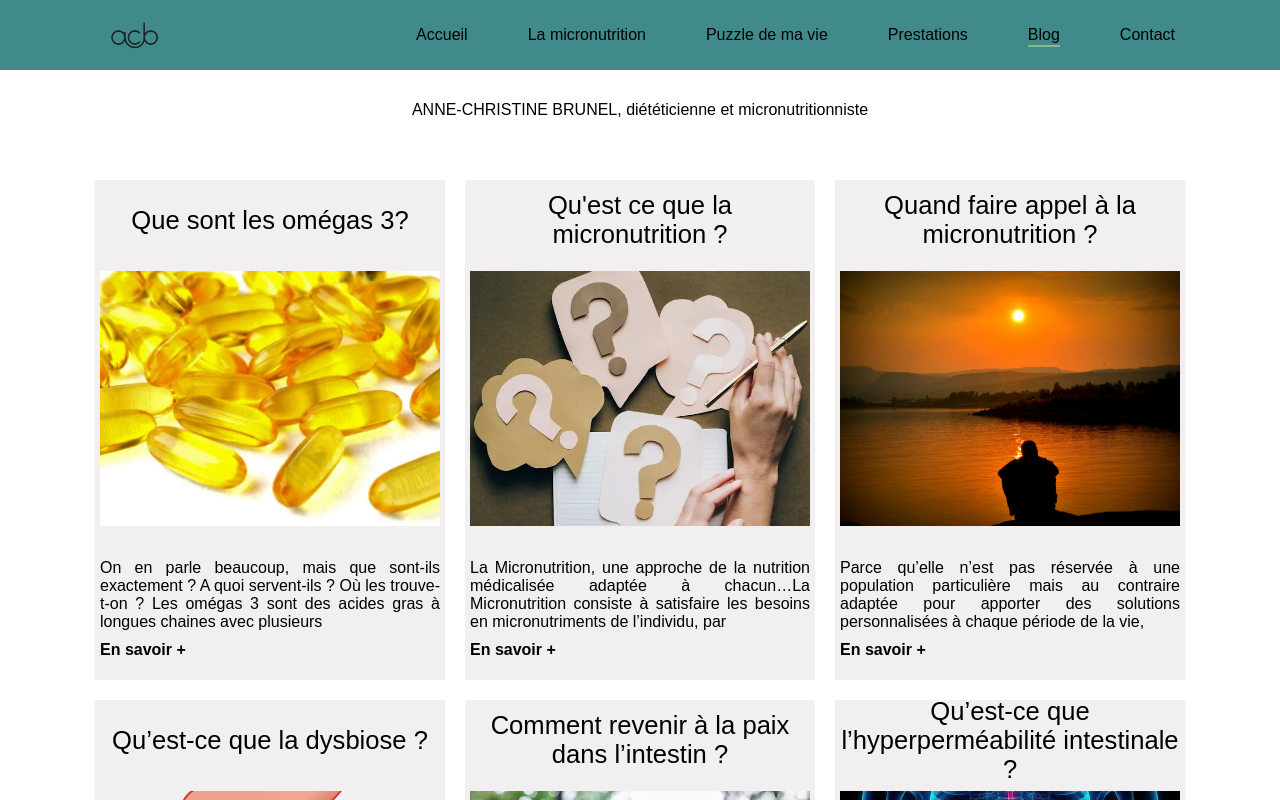
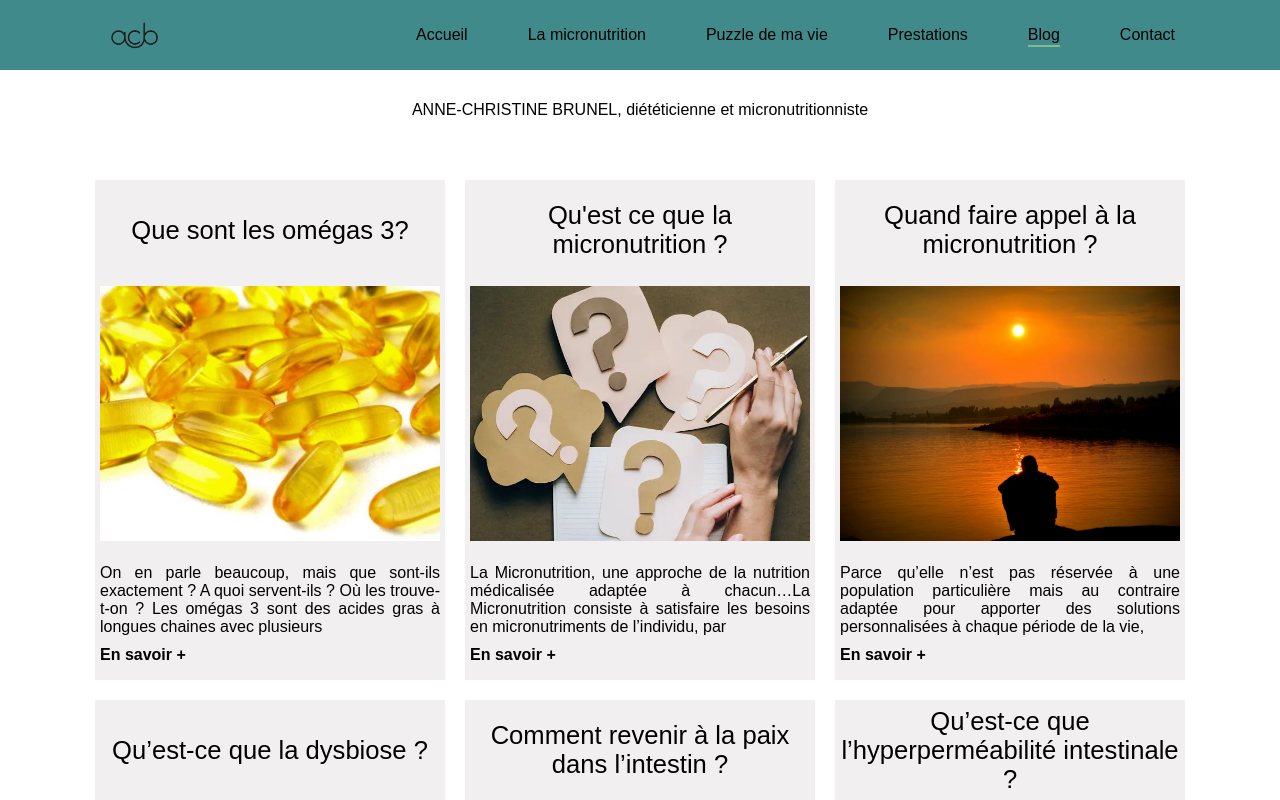
Before and after one commit to Ben43200/brunel-vite, a React (Vite) app: page /blog in a window 1280 px wide. Shown: the top 800 px of the page. Built offline with nearby package versions, Linux system fonts and the light colour scheme.

Commit message:
passage grid-rows #blog-card 90px auto auto

```diff
--- a/src/pages/blog/blog.scss
+++ b/src/pages/blog/blog.scss
@@ -51,7 +51,7 @@ gap:20px;
                         "image"
                         "text";
 
-    grid-template-rows: 70px auto auto;
+    grid-template-rows: 90px auto auto;
 width: 100%;
     // row-gap:40px;
     // grid-template-columns: repeat(4,1fr);
```
